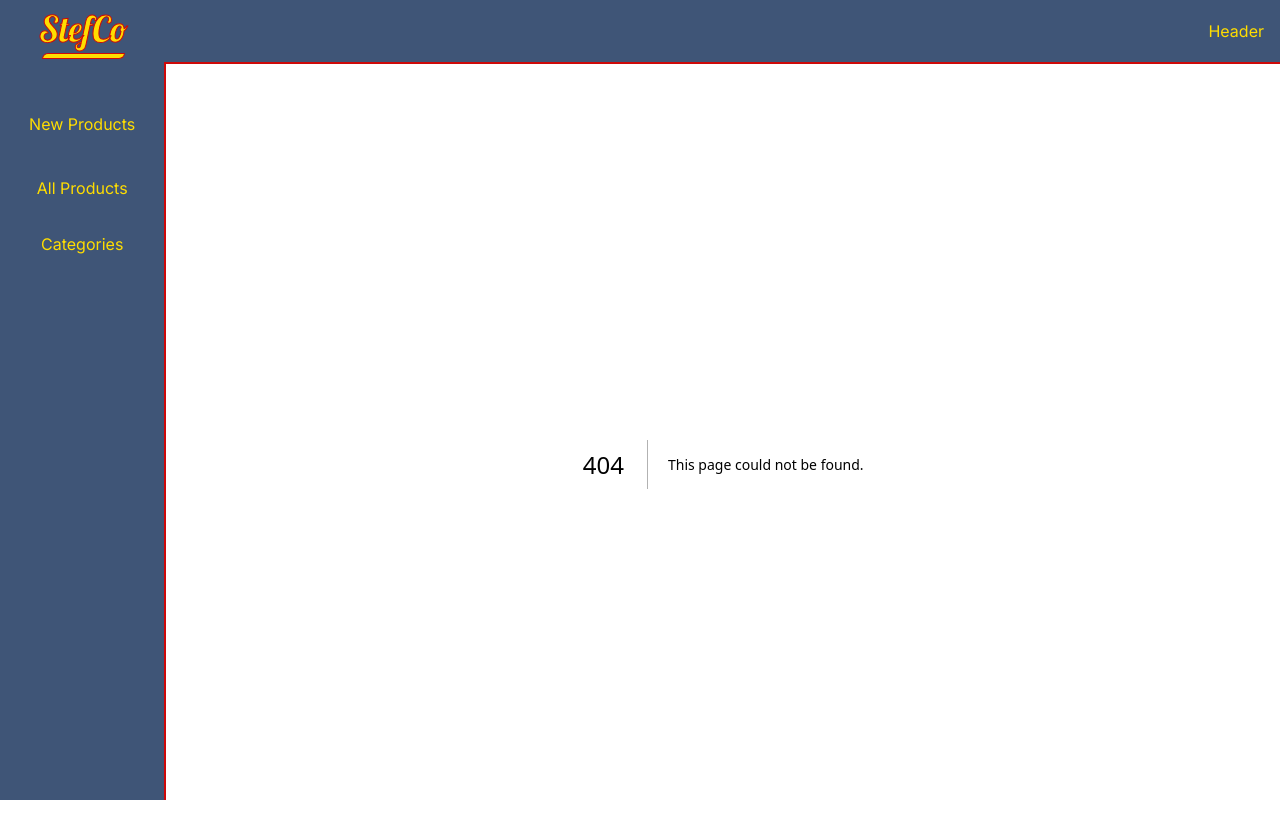
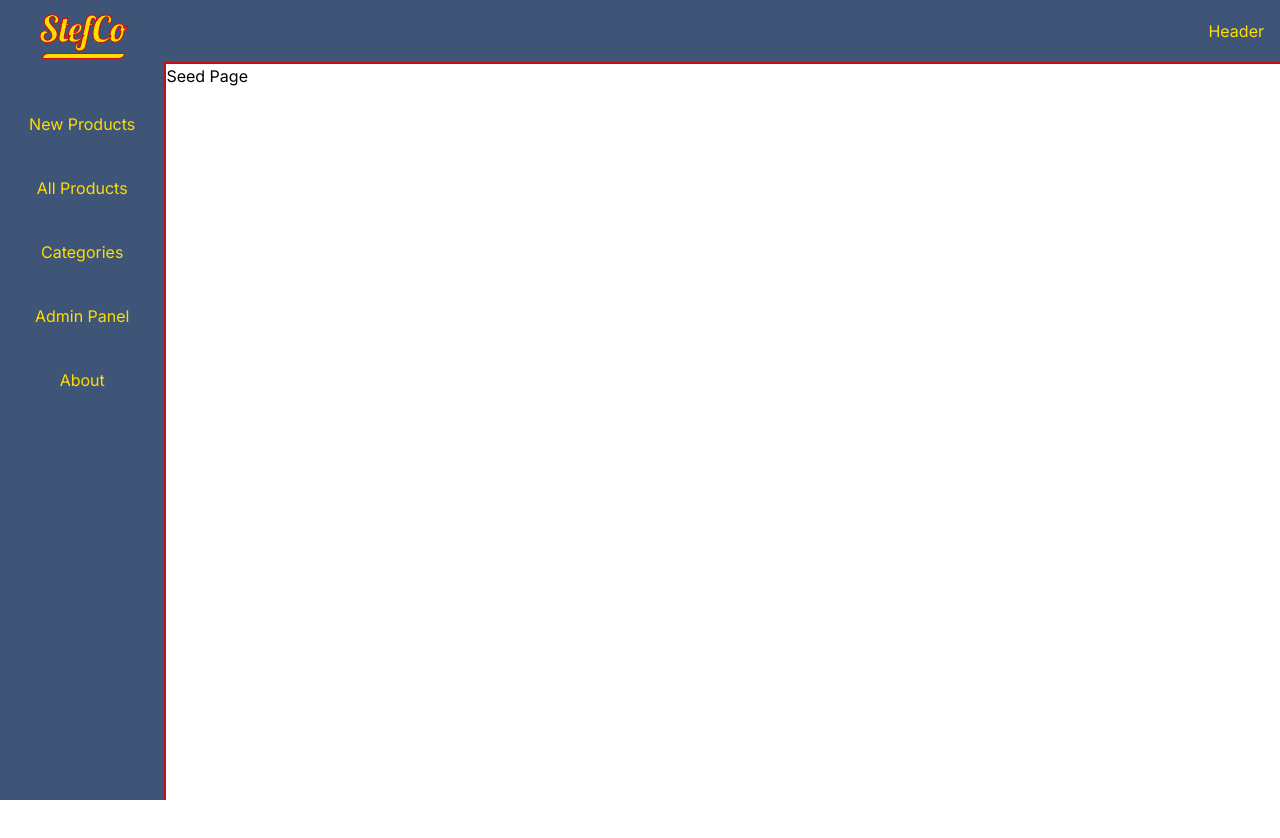
Before and after one commit to stefegg/stef-co, a Next.js app: page /seed in a window 1280 px wide. Before the commit this address had no page. Shown: the top 838 px of the page. After the commit the page ends 800 px from the top, so only its background shows below. Built offline with nearby package versions, Linux system fonts and the light colour scheme.

Commit message:
setup connection through prisma client to db, update models, update imports, create seed page for proto product add

```diff
--- /dev/null
+++ b/lib/prisma.ts
@@ -0,0 +1,17 @@
+import { PrismaClient } from "@prisma/client";
+
+let prisma: PrismaClient;
+
+if (process.env.NODE_ENV === "production") {
+  prisma = new PrismaClient();
+} else {
+  let globalWithPrisma = global as typeof globalThis & {
+    prisma: PrismaClient;
+  };
+  if (!globalWithPrisma.prisma) {
+    globalWithPrisma.prisma = new PrismaClient();
+  }
+  prisma = globalWithPrisma.prisma;
+}
+
+export default prisma;
--- a/src/app/components/header.tsx
+++ b/src/app/components/header.tsx
@@ -1,4 +1,5 @@
 "use client";
+import React from "react";
 import { ThemeContext } from "../providers/theme-provider";
 import { useContext, useState } from "react";
 import { HeaderMenu } from "./headerMenu";
--- a/src/app/components/headerMenu.tsx
+++ b/src/app/components/headerMenu.tsx
@@ -1,4 +1,5 @@
 "use client";
+import React from "react";
 import { ThemeContext } from "../providers/theme-provider";
 import { useContext } from "react";
 import { Dispatch, SetStateAction } from "react";
--- a/src/app/components/logo.tsx
+++ b/src/app/components/logo.tsx
@@ -1,4 +1,5 @@
 "use client";
+import React from "react";
 import { useContext } from "react";
 import { ThemeContext } from "../providers/theme-provider";
 import { logoTextGen, logoLineGen } from "../utils";
--- a/src/app/components/sideBar.tsx
+++ b/src/app/components/sideBar.tsx
@@ -1,4 +1,5 @@
 "use client";
+import React from "react";
 import { ThemeContext } from "../providers/theme-provider";
 import { useContext } from "react";
 import Link from "next/link";
@@ -22,7 +23,19 @@ export function Sidebar() {
           All Products
         </div>
       </Link>
-      <div className="cursor-pointer">Categories</div>
+      <Link href="/categories">
+        <div className={`${hoverGen(appTheme)} rounded-md p-2 px-4`}>
+          Categories
+        </div>
+      </Link>
+      <Link href="/adminPanel">
+        <div className={`${hoverGen(appTheme)} rounded-md p-2 px-4`}>
+          Admin Panel
+        </div>
+      </Link>
+      <Link href="/about">
+        <div className={`${hoverGen(appTheme)} rounded-md p-2 px-4`}>About</div>
+      </Link>
     </div>
   );
 }
--- a/src/app/components/sidebarCap.tsx
+++ b/src/app/components/sidebarCap.tsx
@@ -1,4 +1,5 @@
 "use client";
+import React from "react";
 import { ThemeContext } from "../providers/theme-provider";
 import { useContext } from "react";
 import { themeGen } from "../utils";
--- a/src/app/layout.tsx
+++ b/src/app/layout.tsx
@@ -1,3 +1,4 @@
+import React from "react";
 import type { Metadata } from "next";
 import "./globals.css";
 import { Sidebar } from "./components/sideBar";
--- a/src/app/page.tsx
+++ b/src/app/page.tsx
@@ -1,3 +1,4 @@
+import React from "react";
 import { lobsterFont } from "./fonts";
 import { Logo } from "./components/logo";
 
--- /dev/null
+++ b/src/app/seed/page.tsx
@@ -0,0 +1,30 @@
+import React from "react";
+import prisma from "../../../lib/prisma";
+
+export default function Seed() {
+  async function createProduct() {
+    "use server";
+    await prisma.product.create({
+      data: {
+        name: "Frisbee",
+        price: 9,
+        currency: "USD",
+        stock: 30,
+        description: "Airborne fetch fun, perfect for a bouncy pup!",
+        specs: [
+          "Brightly colored and easy to track as it flies",
+          "Disc shape allows for easy biting",
+          "Either bring it back, or rip it to pieces",
+        ],
+        category: {
+          connect: {
+            id: "1",
+          },
+        },
+      },
+    });
+  }
+
+  // createProduct();
+  return <div>Seed Page</div>;
+}
```
Also changed, not shown: 1 other file (tests, documents, lock files or other folders).
